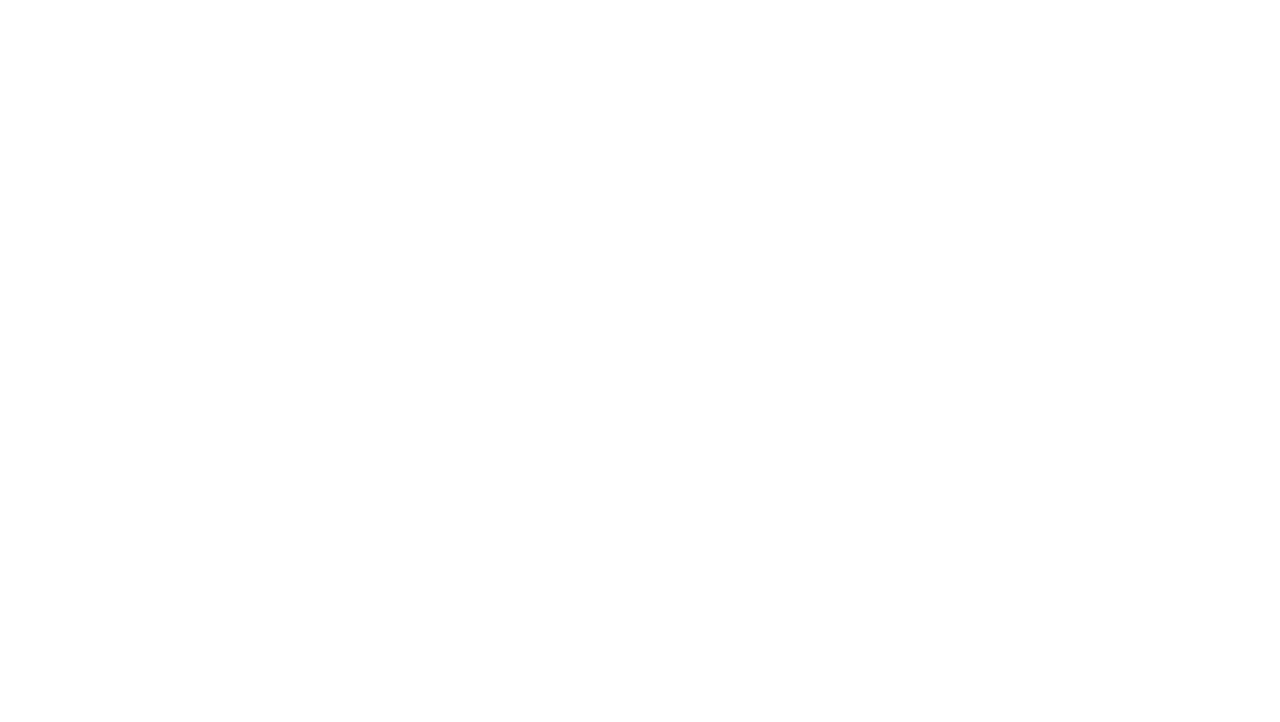
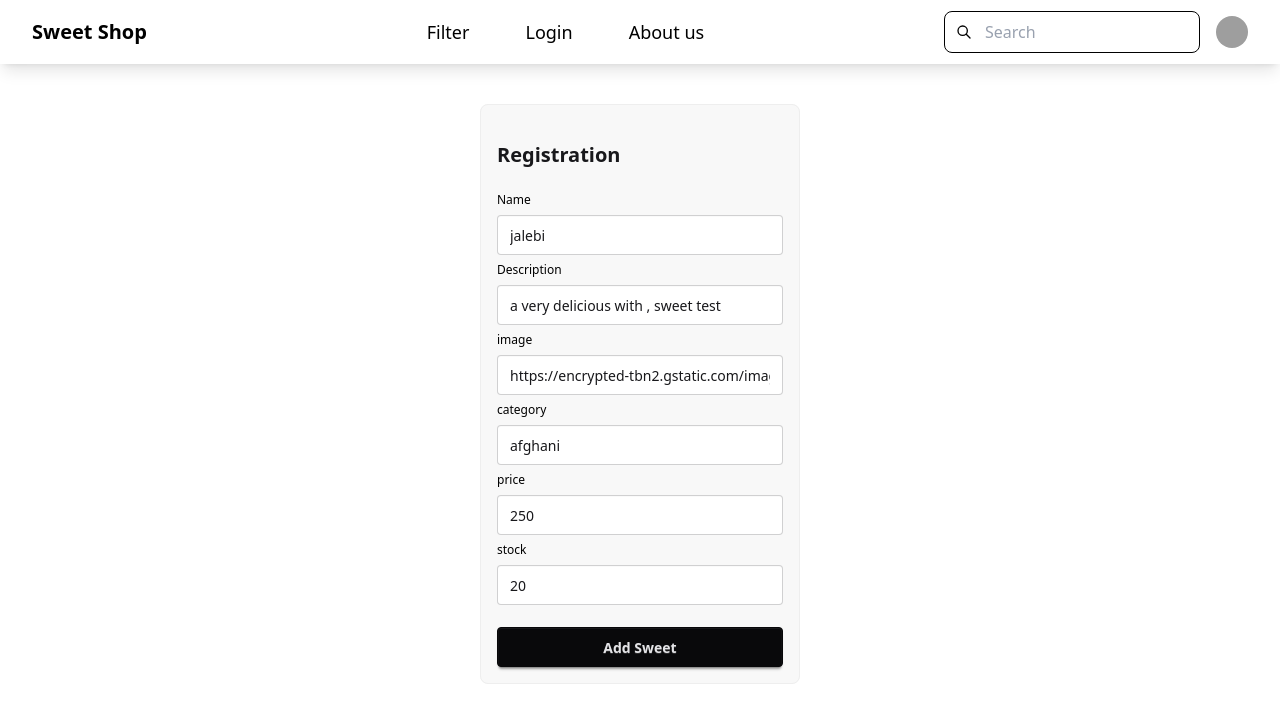
Before and after one commit to RajdeepDharaviya/Sweet_Shop_Management, a React (Vite) app in the folder Frontend/: page /add/sweet in a window 1280 px wide. Before the commit this address had no page. Shown: the top 722 px of the page. Built offline with nearby package versions, Linux system fonts and the light colour scheme; grey boxes are pictures that could not be loaded.

Commit message:
feat : Add sweet implemented

```diff
--- a/Frontend/src/App.jsx
+++ b/Frontend/src/App.jsx
@@ -6,6 +6,7 @@ import appStore from "./utils/appStore";
 import { Provider } from "react-redux";
 import Registration from "./components/Registration";
 import DashBoard from "./components/DashBoard";
+import AddSweet from "./components/AddSweet";
 
 function App() {
   return (
@@ -17,6 +18,7 @@ function App() {
               <Route path="/" element={<DashBoard />}></Route>
               <Route path="/login" element={<Login />}></Route>
               <Route path="/registration" element={<Registration />}></Route>
+              <Route path="/add/sweet" element={<AddSweet />}></Route>
             </Route>
           </Routes>
         </BrowserRouter>
--- /dev/null
+++ b/Frontend/src/components/AddSweet.jsx
@@ -0,0 +1,140 @@
+import axios from "axios";
+import { useState } from "react";
+import { BASE_URL } from "../constant";
+
+const AddSweet = () => {
+  const [name, setName] = useState("jalebi");
+  const [description, setDescription] = useState(
+    "a very delicious with , sweet test"
+  );
+  const [image, setImage] = useState(
+    "https://encrypted-tbn2.gstatic.com/images?q=tbn:ANd9GcT3VmHbbwJfDhyBqHdRXlh--Rn9r8U1ECMu8IJhDIrGsGO_gtmEVlebHU6K8KeSXvR7kiozj5lAbol5usQ2G6KO0C_0tKL4ALuYxauI-j4"
+  );
+  const [category, setCategory] = useState("afghani");
+  const [price, setPrice] = useState(250);
+  const [stock, setStock] = useState(20);
+  const [error, setError] = useState("");
+
+  // Function to handle Registration
+  // This function will be called when the user clicks the Registration button
+  const handleAddSweet = async (e) => {
+    setError(""); // Reset error state
+    e.preventDefault();
+    // Handle Registration logic here
+    try {
+      if (
+        image === "" ||
+        category === "" ||
+        name === "" ||
+        description === "" ||
+        price === 0 ||
+        stock === 0
+      ) {
+        console.error("image and category cannot be empty");
+        setError("Please enter valid value");
+        return;
+      }
+      const res = await axios.post(
+        BASE_URL + "api/sweet",
+        {
+          name: name,
+          description: description,
+          image: image,
+          category: category,
+          price: price,
+          stock: stock,
+        },
+        {
+          headers: {
+            Authorization: "Bearer " + localStorage.getItem("token"), // Include the token in the Authorization header
+          },
+          withCredentials: true, // Include credentials in the request
+        }
+      );
+      console.log("Registration response:", res);
+
+      if (res.status === 201) {
+        // Redirect or show success message
+
+        alert("Sweet added succesfully");
+      } else {
+        // Handle error
+        console.error("Registration failed");
+      }
+    } catch (error) {
+      // Handle error
+      console.error("An error occurred during Registration:", error);
+      setError(
+        error?.response?.data?.message ||
+          "Registration failed. Please check your credentials."
+      );
+    }
+  };
+
+  return (
+    <div className="flex justify-center">
+      <fieldset className="my-10 fieldset bg-base-200 border-base-300 rounded-box w-xs border p-4">
+        <div className="fieldset-header text-center">
+          <legend className="fieldset-legend text-xl py-5">Registration</legend>
+        </div>
+
+        <label className="label text-black">Name</label>
+        <input
+          type="text"
+          className="input"
+          placeholder="john..."
+          value={name}
+          onChange={(e) => setName(e.target.value)}
+        />
+        <label className="label text-black">Description </label>
+        <input
+          type="text"
+          className="input"
+          placeholder="Deo..."
+          value={description}
+          onChange={(e) => setDescription(e.target.value)}
+        />
+        <label className="label text-black">image</label>
+        <input
+          type="text"
+          className="input"
+          placeholder="john@gmail.com..."
+          value={image}
+          onChange={(e) => setImage(e.target.value)}
+        />
+
+        <label className="label text-black">category</label>
+        <input
+          type="text"
+          className="input"
+          placeholder="category"
+          value={category}
+          onChange={(e) => setCategory(e.target.value)}
+        />
+        <label className="label text-black">price</label>
+        <input
+          type="number"
+          className="input"
+          placeholder="category"
+          value={price}
+          onChange={(e) => setPrice(e.target.value)}
+        />
+        <label className="label text-black">stock</label>
+        <input
+          type="number"
+          className="input"
+          placeholder="stock"
+          value={stock}
+          onChange={(e) => setStock(e.target.value)}
+        />
+        {error && <p className="text-red-500 text-sm mt-2">{error}</p>}
+
+        <button onClick={handleAddSweet} className="btn btn-neutral mt-4">
+          Add Sweet
+        </button>
+      </fieldset>
+    </div>
+  );
+};
+
+export default AddSweet;
```
